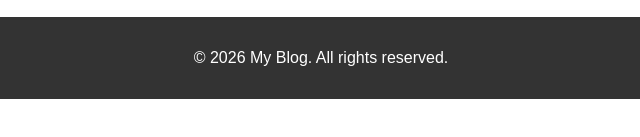
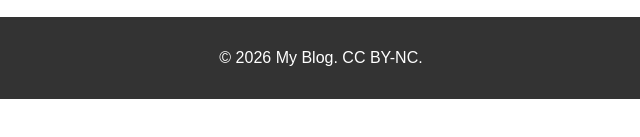
Before and after one commit to idesigndoc/driceguitar, a plain HTML site: page releases.html in a window 1280 px wide. Shown: the part 289-426 px from the top of the page, 319-959 px from the left. Drawn offline with Linux system fonts and the light colour scheme.

Commit message:
Update footer copyright notice to CC BY-NC

```diff
--- a/releases.html
+++ b/releases.html
@@ -28,7 +28,7 @@
               </article>
     </main>
     <footer>
-        <p>&copy; 2026 My Blog. All rights reserved.</p>
+        <p>&copy; 2026 My Blog. CC BY-NC.</p>
     </footer>
   </body>
 </html>
```
